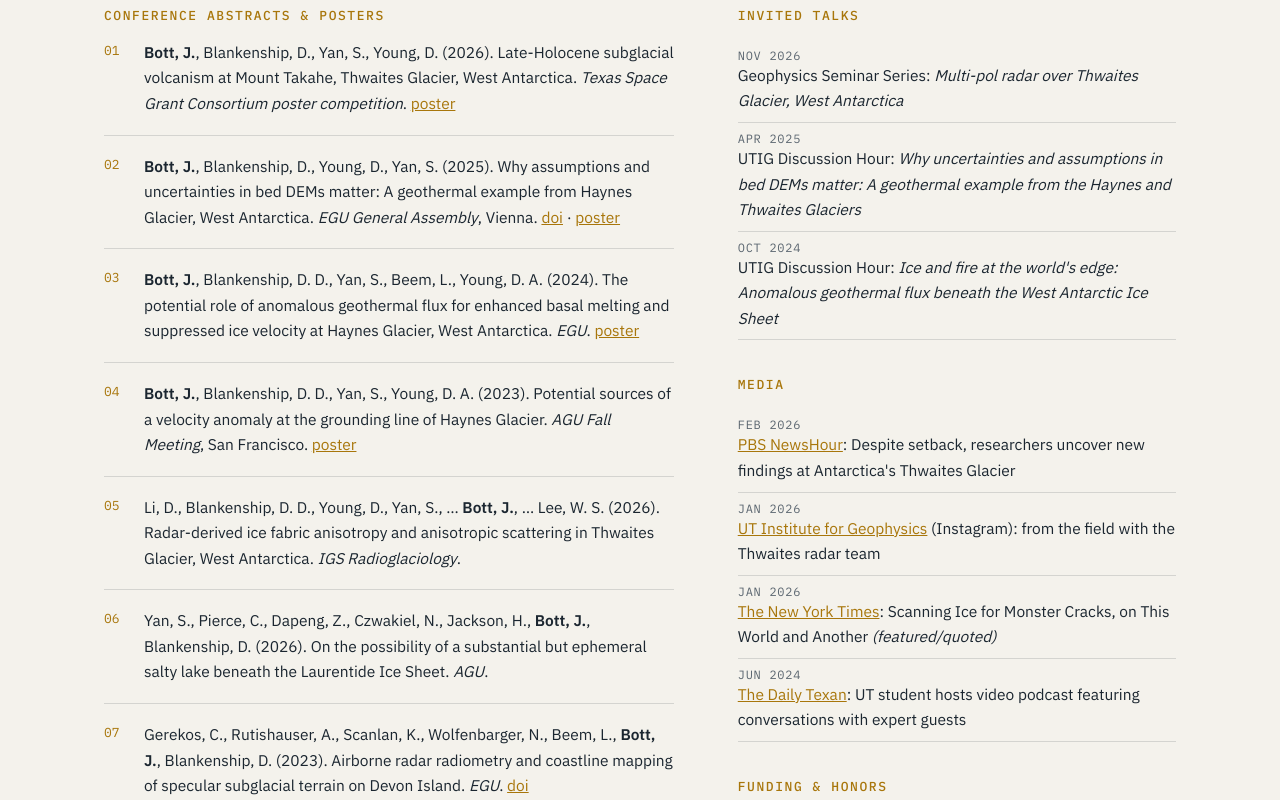
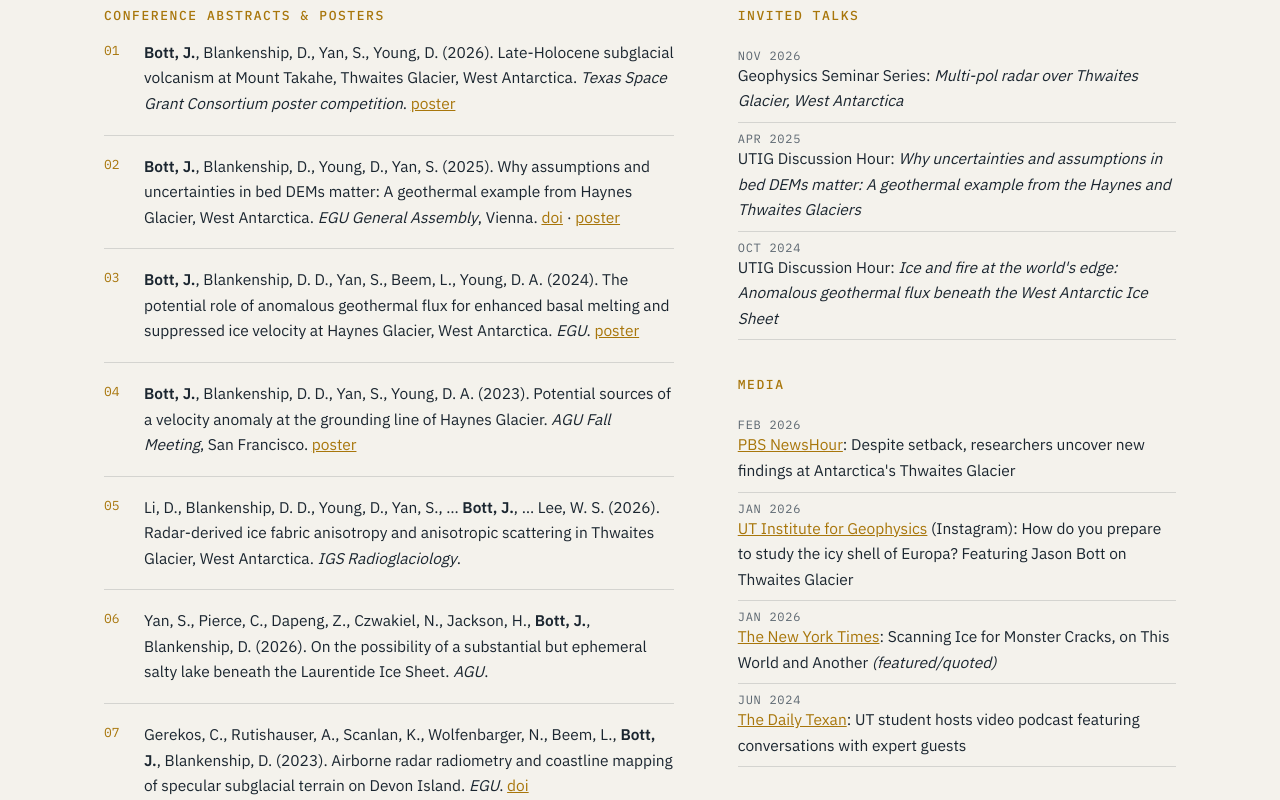
Before and after one commit to jasonbott124/jasonbott124.github.io, a plain HTML site: page index.html in a window 1280 px wide. Shown: the part 11200-12000 px from the top of the page. Drawn offline with Linux system fonts and the light colour scheme.

Commit message:
Media: accurate UTIG Instagram description
Co-Authored-By: Claude Opus 5.5 <noreply@anthropic.com>
Claude-Session: https://claude.ai/code/session_01MHzkrhwevraEYskk25zMkk

```diff
--- a/index.html
+++ b/index.html
@@ -340,7 +340,7 @@
       <h3 class="sub">Media</h3>
       <ul class="plain">
         <li><span class="date">Feb 2026</span><a href="https://www.youtube.com/watch?v=T5KnkhG_obc" target="_blank" rel="noopener">PBS NewsHour</a>: Despite setback, researchers uncover new findings at Antarctica's Thwaites Glacier</li>
-        <li><span class="date">Jan 2026</span><a href="https://www.instagram.com/utgeophysics/p/DUI6OZ_gEXt/" target="_blank" rel="noopener">UT Institute for Geophysics</a> (Instagram): from the field with the Thwaites radar team</li>
+        <li><span class="date">Jan 2026</span><a href="https://www.instagram.com/utgeophysics/p/DUI6OZ_gEXt/" target="_blank" rel="noopener">UT Institute for Geophysics</a> (Instagram): How do you prepare to study the icy shell of Europa? Featuring Jason Bott on Thwaites Glacier</li>
         <li><span class="date">Jan 2026</span><a href="https://www.nytimes.com/2026/01/27/climate/antarctica-thwaites-radar.html" target="_blank" rel="noopener">The New York Times</a>: Scanning Ice for Monster Cracks, on This World and Another <em>(featured/quoted)</em></li>
         <li><span class="date">Jun 2024</span><a href="https://thedailytexan.com/2024/06/28/ut-student-hosts-video-podcast-featuring-conversations-with-expert-guests/" target="_blank" rel="noopener">The Daily Texan</a>: UT student hosts video podcast featuring conversations with expert guests</li>
       </ul>
```
